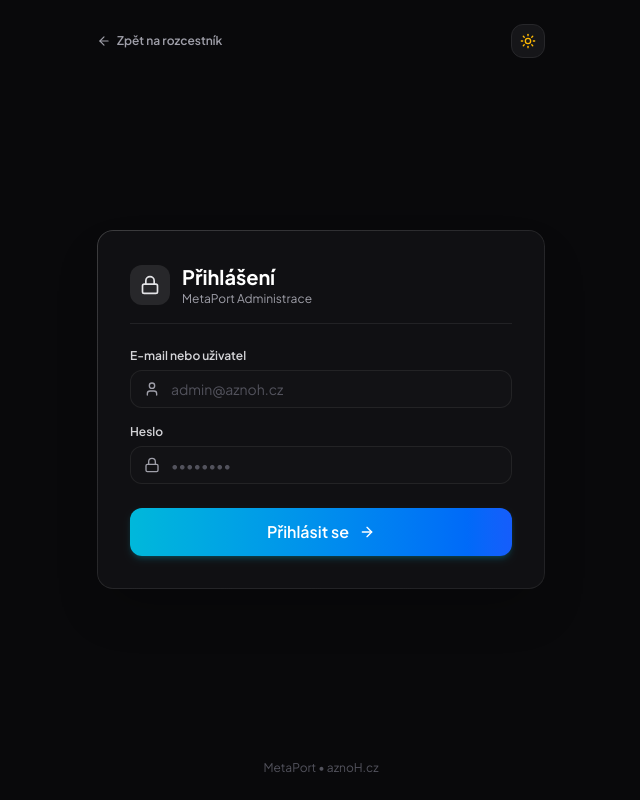
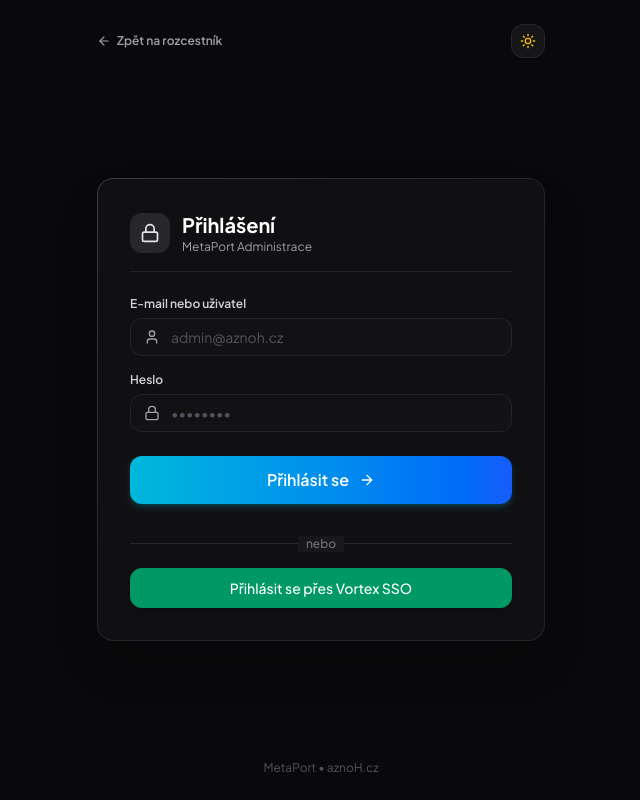
Before and after one commit to azn0H/MetaPort, a React (Vite) app in the folder frontend/: page /login in a window 1280 px wide. Shown: the whole page, without its empty margins (319-959 px from the left). Built offline with nearby package versions, Linux system fonts and the light colour scheme; no server answers.

Commit message:
feat: implement authentication page with JWT handling and SSO redirect option

```diff
--- a/frontend/src/pages/LoginPage.tsx
+++ b/frontend/src/pages/LoginPage.tsx
@@ -113,6 +113,22 @@ function LoginPage() {
             >
               Přihlásit se
             </Button>
+
+            <div className="relative my-4">
+              <div className="absolute inset-0 flex items-center">
+                <span className="w-full border-t border-zinc-200 dark:border-zinc-800" />
+              </div>
+              <div className="relative flex justify-center text-xs">
+                <span className="bg-white dark:bg-zinc-900 px-2 text-zinc-500 font-medium">nebo</span>
+              </div>
+            </div>
+
+            <a
+              href="https://sso.aznoh.cz"
+              className="w-full flex items-center justify-center gap-2 rounded-xl bg-emerald-600 hover:bg-emerald-500 text-white font-medium px-4 py-2.5 transition-colors text-sm shadow-md"
+            >
+              Přihlásit se přes Vortex SSO
+            </a>
           </form>
         </Card>
       </div>
```
